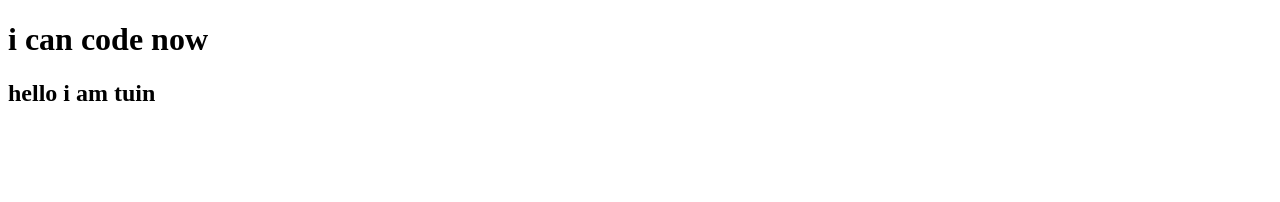
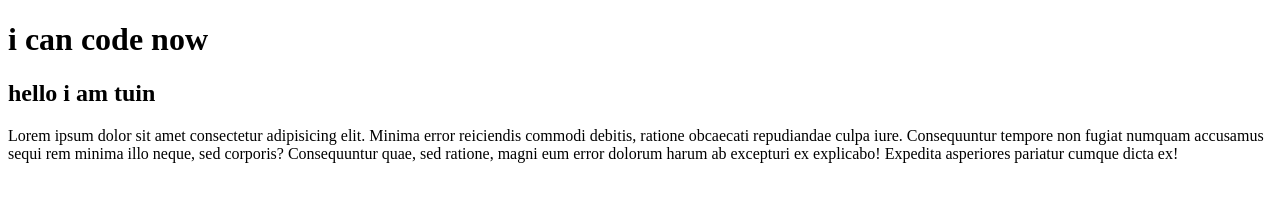
Before and after one commit to khalid-Ibne-Hussain/firstrepo, a plain HTML site: page index.html in a window 1280 px wide. Drawn offline with Linux system fonts and the light colour scheme.

Commit message:
added paragraph

```diff
--- a/index.html
+++ b/index.html
@@ -9,6 +9,7 @@
 <body>
     <h1>i can code now</h1>
     <h2>hello i am tuin</h2>
+    <p>Lorem ipsum dolor sit amet consectetur adipisicing elit. Minima error reiciendis commodi debitis, ratione obcaecati repudiandae culpa iure. Consequuntur tempore non fugiat numquam accusamus sequi rem minima illo neque, sed corporis? Consequuntur quae, sed ratione, magni eum error dolorum harum ab excepturi ex explicabo! Expedita asperiores pariatur cumque dicta ex!</p>
 
 
 </body>
```
Also changed, not shown: style.css (added).
